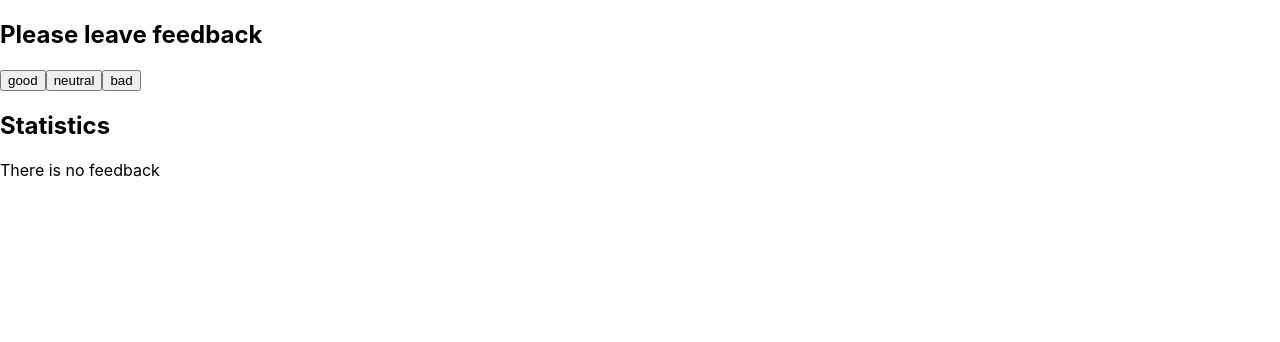
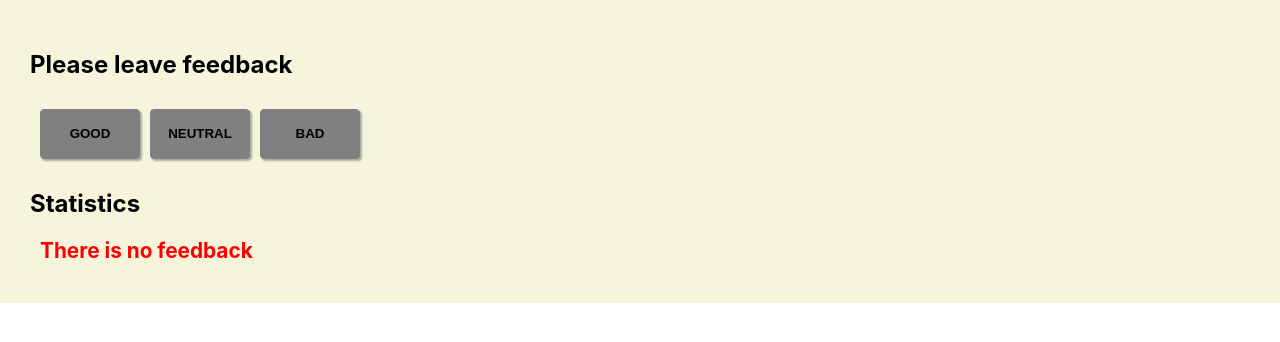
Before and after one commit to a3avdeev/goit-react-hw-02-feedback, a React (Create React App) app: page / in a window 1280 px wide. Shown: the top 342 px of the page. Built offline with nearby package versions, Linux system fonts and the light colour scheme.

Commit message:
first task completed

```diff
--- a/src/components/FeedbackForm/FeedbackForm.Styled.js
+++ b/src/components/FeedbackForm/FeedbackForm.Styled.js
@@ -0,0 +1,10 @@
+import styled from 'styled-components';
+
+export const FormWrapper = styled.div`
+  display: flex;
+  flex-direction: column;
+  align-items: start;
+  justify-content: start;
+  padding: 30px;
+  background-color: #f5f5dc;
+`;
--- a/src/components/FeedbackForm/FeedbackForm.jsx
+++ b/src/components/FeedbackForm/FeedbackForm.jsx
@@ -1,10 +1,10 @@
 import { Component } from "react";
-import PropTypes from "prop-types";
+import {FormWrapper} from "./FeedbackForm.Styled"
 
-import {FeedbackOptions} from '../FeedbackOptions/FeedbackOptions'
-import {Statistics} from '../Statistics/Statistics'
+import { FeedbackOptions } from '../FeedbackOptions/FeedbackOptions'
+import { Statistics } from '../Statistics/Statistics'
 import { Section } from '../Section/Section'
-import {Notification} from '../Notification/Notification'
+import { Notification } from '../Notification/Notification'
 
 export default class FeedbackForm extends Component {
     state = {
@@ -41,7 +41,7 @@ export default class FeedbackForm extends Component {
         const total = this.countTotal();
         const positivePercentage = this.countPercentage();
         return (
-            <div>
+            <FormWrapper>
                 <Section title="Please leave feedback">
                     <FeedbackOptions options={["good", "neutral", "bad"]} onLeaveFeedback={this.onLeaveFeedback} />
                 </Section>
@@ -55,20 +55,9 @@ export default class FeedbackForm extends Component {
                         positivePercentage={positivePercentage} />
                     }
                 </Section>
-            </div>
+            </FormWrapper>
 
         )
     }
 
 }
-
-
-FeedbackForm.propTypes = {
-    state: PropTypes.objectOf(PropTypes.shape({
-        good: PropTypes.number.isRequired,
-        neutral: PropTypes.number.isRequired,
-        bad: PropTypes.number.isRequired,
-    })),
-    total: PropTypes.number,
-    positivePercent: PropTypes.number,
-}
--- a/src/components/FeedbackOptions/FeedbackOptions.Styled.js
+++ b/src/components/FeedbackOptions/FeedbackOptions.Styled.js
@@ -0,0 +1,24 @@
+import styled from 'styled-components';
+
+export const ButtonStyles = styled.button`
+  text-align: center;
+  background: grey;
+  width: 100px;
+  height: 50px;
+  margin-right: 10px;
+  border: 1px solid grey;
+  border-radius: 4px;
+  box-shadow: 2px 2px 2px 0px rgba(0, 0, 0, 0.3);
+  text-transform: uppercase;
+  font-weight: bold;
+  cursor: pointer;
+
+
+    &:hover {
+        background-color: blue;
+        color: #ffffff;
+
+`;
+export const ButtonWrapper = styled.div`
+  padding: 10px;
+`;
--- a/src/components/FeedbackOptions/FeedbackOptions.jsx
+++ b/src/components/FeedbackOptions/FeedbackOptions.jsx
@@ -1,12 +1,19 @@
 import React from "react";
+import PropTypes from "prop-types";
+import {ButtonStyles, ButtonWrapper} from "./FeedbackOptions.Styled"
 
 export const FeedbackOptions = ({ options, onLeaveFeedback }) => {
 
-    return <div>
+    return <ButtonWrapper>
         {options.map(option => {
-            return <button type="button" key={option} onClick={() => onLeaveFeedback(option)}>{option}</button>
+            return <ButtonStyles type="button" key={option} onClick={() => onLeaveFeedback(option)}>{option}</ButtonStyles>
         })}
-            </div>
+            </ButtonWrapper>
 
 
 }
+
+FeedbackOptions.propTypes = {
+    onLeaveFeedback: PropTypes.func.isRequired,
+    options: PropTypes.arrayOf(PropTypes.string).isRequired,
+}
--- a/src/components/Notification/Notification.Styled.js
+++ b/src/components/Notification/Notification.Styled.js
@@ -0,0 +1,9 @@
+import styled from 'styled-components';
+
+export const Message = styled.div`
+  margin-bottom: 10px;
+  margin-left: 10px;
+  font-size: 1.3em;
+  font-weight: bold;
+  color: red;
+`;
--- a/src/components/Notification/Notification.jsx
+++ b/src/components/Notification/Notification.jsx
@@ -1,9 +1,15 @@
 import React from "react";
+import PropTypes from "prop-types";
+import {Message} from "./Notification.Styled"
 
 export const Notification = ({ message }) => {
     return (
-        <div>
+        <Message>
             {message}
-        </div>
+        </Message>
     )
 }
+
+Notification.propTypes = {
+    message: PropTypes.string.isRequired,
+}
--- a/src/components/Section/Section.Styled.js
+++ b/src/components/Section/Section.Styled.js
@@ -0,0 +1,13 @@
+import styled from 'styled-components';
+
+export const SectionStyle = styled.div`
+  display: flex;
+  align-items: start;
+  flex-direction: column;
+  justify-content: start;
+`;
+
+export const Title = styled.h2`
+  color: black;
+  font-weight: bold;
+`;
--- a/src/components/Section/Section.jsx
+++ b/src/components/Section/Section.jsx
@@ -1,10 +1,17 @@
 import React from "react"
+import PropTypes from "prop-types";
+import {SectionStyle, Title} from "./Section.Styled"
 
 export const Section = ({ title, children }) => {
     return (
-        <div>
-            <h2>{title}</h2>
+        <SectionStyle>
+            <Title>{title}</Title>
             {children}
-        </div>
+        </SectionStyle>
     )
 }
+
+Section.propTypes = {
+    title: PropTypes.string,
+    children: PropTypes.element.isRequired
+}
--- a/src/components/Statistics/Statistics.Styled.js
+++ b/src/components/Statistics/Statistics.Styled.js
@@ -0,0 +1,15 @@
+import styled from 'styled-components';
+
+export const Stats = styled.ul`
+  display: flex;
+  flex-direction: column;
+  align-items: start;
+  list-style: none;
+  padding: 0;
+
+  & li {
+    margin-bottom: 10px;
+    margin-left: 10px;
+    font-size: 1.3em;
+  }
+`;
--- a/src/components/Statistics/Statistics.jsx
+++ b/src/components/Statistics/Statistics.jsx
@@ -1,15 +1,24 @@
 import React from "react";
-
+import PropTypes from "prop-types";
+import {Stats} from "./Statistics.Styled"
 
 export const Statistics = ({good, neutral, bad, total, positivePercentage}) => {
     return (
-        <div>
-            <p>Good: { good }</p>
-            <p>Neutral: { neutral }</p>
-            <p>Bad: { bad }</p>
-            <p>Total: { total }</p>
-            <p>Positive Feedback: { positivePercentage }%</p>
-        </div>
+        <Stats>
+            <li>Good: { good }</li>
+            <li>Neutral: { neutral }</li>
+            <li>Bad: { bad }</li>
+            <li>Total: { total }</li>
+            <li>Positive Feedback: <b>{ positivePercentage }%</b></li>
+        </Stats>
 
 )
 }
+
+Statistics.propTypes = {
+    good: PropTypes.number.isRequired,
+    neutral: PropTypes.number.isRequired,
+    bad: PropTypes.number.isRequired,
+    total: PropTypes.number,
+    positivePercentage: PropTypes.number,
+}
```
